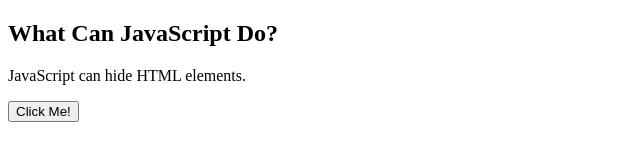
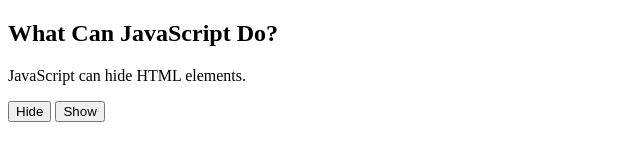
Before and after one commit to Moinul-Islam-71/JS-Learning-W3Schools, a plain HTML site: page index.html in a window 1280 px wide. Shown: the full height of the page, 0-640 px from the left. Drawn offline with Linux system fonts and the light colour scheme.

Commit message:
JavaScript can show HTML elements.

```diff
--- a/index.html
+++ b/index.html
@@ -15,7 +15,10 @@
     </p>
 
     <button onclick="document.getElementById(`demo`).style.display = `none`">
-        Click Me!
+        Hide
+    </button>
+    <button onclick="document.getElementById(`demo`).style.display = `block`">
+        Show
     </button>
 </body>
 </html>
```
